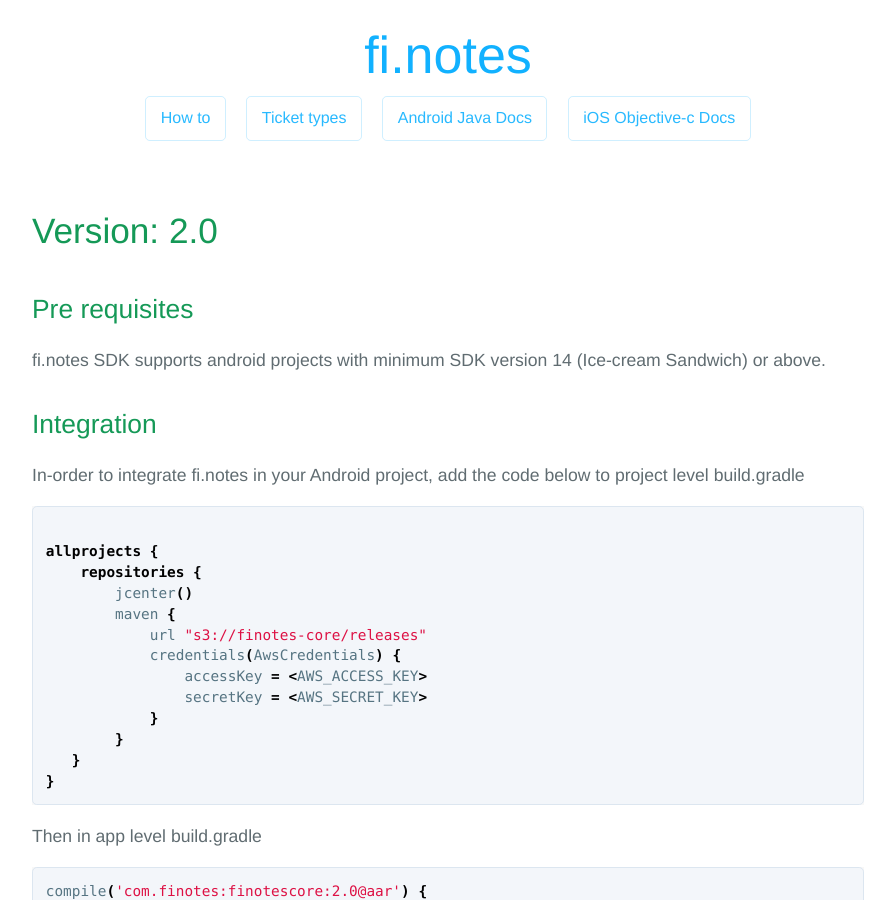
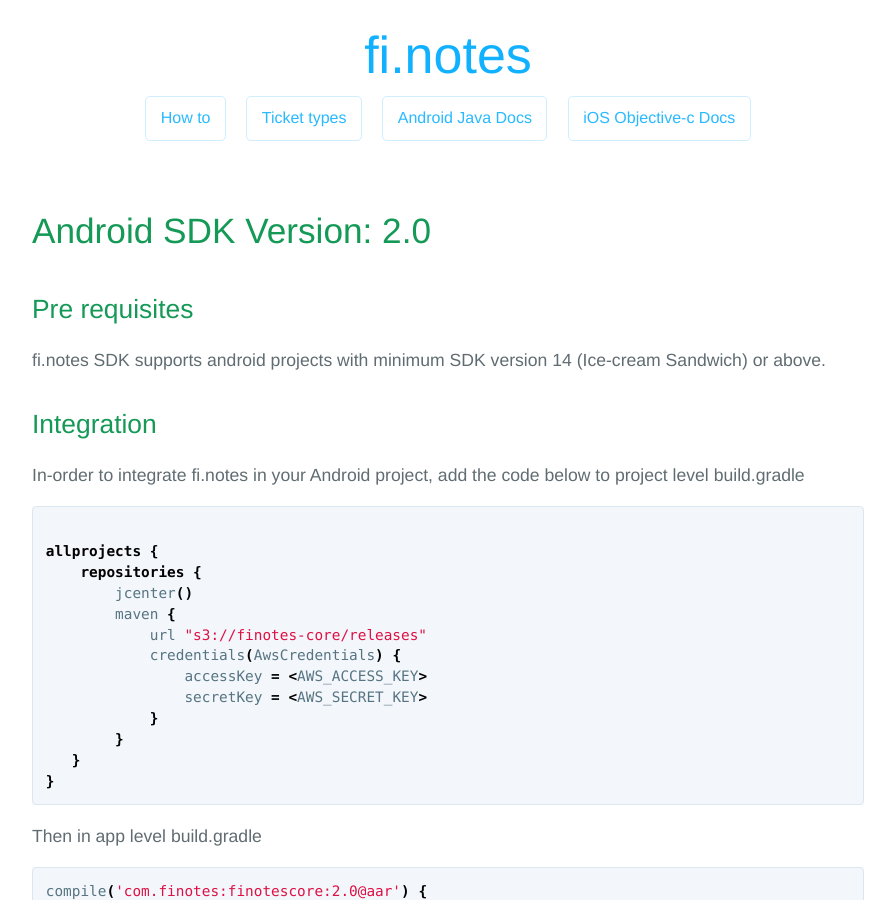
Before and after one commit to finotes/finotes.github.io, a Jekyll site: the page built from _posts/2018-01-19-android-java-docs.md, in a window 1280 px wide and 900 px high. Shown: the whole window, without its empty margins (192-1087 px from the left). Built offline with Jekyll 4.4.1, drawn with Linux system fonts in a browser that asks for light colours; some web fonts are replaced.

Commit message:
Update 2018-01-19-android-java-docs.md

```diff
--- a/_posts/2018-01-19-android-java-docs.md
+++ b/_posts/2018-01-19-android-java-docs.md
@@ -3,7 +3,7 @@ layout: post
 title: "Android SDK Documentation"
 ---
 
-# Version: 2.0
+# Android SDK Version: 2.0
 
 ## Pre requisites
 
```
